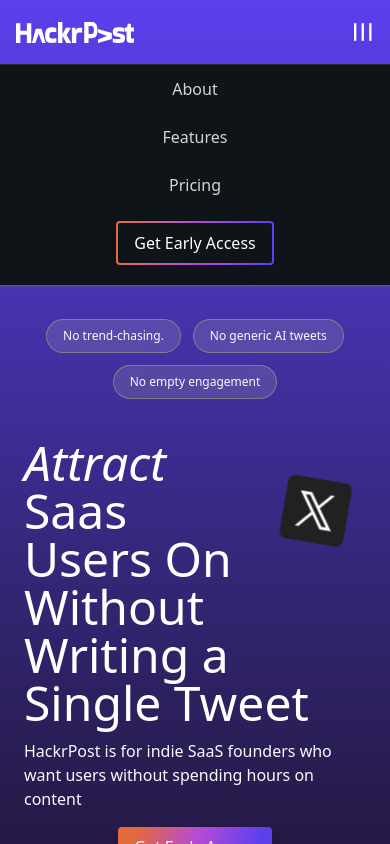
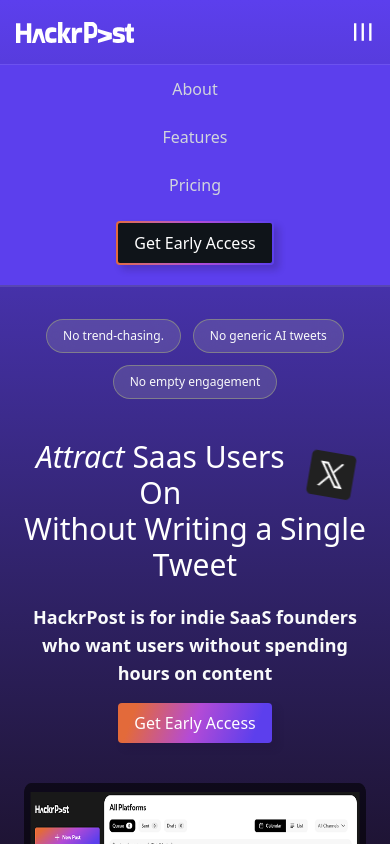
Before and after one commit to Jahswill-web-dev/BlogO-fullstack, a Next.js app: page / in a window 390 px wide. Both pictures are taken after a click on the button "Toggle menu". Shown: the top 844 px of the page. Built offline with nearby package versions, Linux system fonts and the light colour scheme.

Commit message:
finished hero section made fontsize responsive worked on navbar and more

```diff
--- a/src/components/landingPage/landingPage.tsx
+++ b/src/components/landingPage/landingPage.tsx
@@ -11,7 +11,7 @@
         <div className="">
             {/* Navbar and Hero section */}
             <div className="h-auto bg-linear-to-b from-[#5C3FED] to-[#10060A]">
-                <Navbar />
+                <Navbar mobileClassName="bg-[#5C3FED]" />
                 {/* Hero section */}
                 <Hero />
             </div>
@@ -26,7 +26,7 @@
                 </div>
             </div>
             {/* How it works section */}
-            <div className="h-[200vh] bg-[#08060A]
+            <div id="features" className="h-[200vh] bg-[#08060A]
                 bg-[linear-gradient(to_right,#BABABA1C_1px,transparent_1px),linear-gradient(to_bottom,#BABABA1C_1px,transparent_1px)]
                 bg-size-[40px_40px]">
                 <div className="max-w-7xl mx-auto h-full px-2 py-10">
@@ -36,7 +36,7 @@
             </div>
 
             {/* CEO and Co-founders thoughts on the product */}
-            <div className="h-[60vh]">
+            <div id="about" className="h-[60vh]">
                 <div className="max-w-7xl mx-auto px-2">
                     <h2>What Saas Founders should post on X(icon here)</h2>
                 </div>
--- a/src/components/landingPage/sections/hero.tsx
+++ b/src/components/landingPage/sections/hero.tsx
@@ -12,14 +12,14 @@
             </div>
             <div className="mt-10 flex flex-col gap-10 items-center h-full">
                 {/* Text and button */}
-                <div className="text-white flex flex-col items-center justify-center gap-4">
+                <div className="text-white flex flex-col items-center justify-center gap-4 text-center">
                     <div className="flex flex-col items-center">
-                        <div className="text-5xl flex items-center justify-center">
+                        <div className="text-3xl sm:text-4xl md:text-5xl flex items-center justify-center">
                             <h1><i>Attract</i> Saas Users On</h1>
-                            <Image alt="X icon" src="/xicon.svg" width={100} height={100} />
+                            <Image alt="X icon" src="/xicon.svg" width={100} height={100} className="w-[70px] h-[70px] md:w-[100px] md:h-[100px]"/>
                         </div>
-                        <h1 className="text-5xl">Without Writing a Single Tweet</h1>
-                        <p className="text-[#F9FAFB] mt-3">
+                        <h1 className="text-3xl sm:text-4xl md:text-5xl">Without Writing a Single Tweet</h1>
+                        <p className="text-[#F9FAFB] mt-5 font-semibold text-lg sm:text-xl">
                             HackrPost is for indie SaaS founders who want users  without spending hours on content
                         </p>
                     </div>
--- a/src/components/modules/navbar.tsx
+++ b/src/components/modules/navbar.tsx
@@ -9,11 +9,12 @@
 
 type NavbarProps = {
     navClassName?: string;
+    mobileClassName?: string;
 
 };
 
 
-export default function Navbar({ navClassName }: NavbarProps) {
+export default function Navbar({ navClassName, mobileClassName }: NavbarProps) {
     const [isOpen, setIsOpen] = useState(false);
     // Animation variants for mobile menu
     const menuVariants = {
@@ -81,12 +82,14 @@
                         animate="open"
                         exit="closed"
                         variants={menuVariants}
-                        className="md:hidden overflow-hidden bg-[#0F1419] border-t border-white/10 px-4 space-y-4 text-gray-300
-                        flex flex-col pb-5 gap-2 pt-3 justify-center items-center"
+                        className={clsx(
+                            "md:hidden overflow-hidden bg-[#0F1419] border-t border-white/10 px-4 space-y-4 text-gray-300 flex flex-col pb-5 gap-2 pt-3 justify-center items-center",
+
+                            mobileClassName)}
                     >
-                        <Link href="#about" onClick={() => setIsOpen(false)}>About</Link>
-                        <Link href="#features" onClick={() => setIsOpen(false)}>Features</Link>
-                        <Link href="#pricing" onClick={() => setIsOpen(false)}>Pricing</Link>
+                        <Link href="/#about" onClick={() => setIsOpen(false)}>About</Link>
+                        <Link href="/#features" onClick={() => setIsOpen(false)}>Features</Link>
+                        <Link href="/pricing" onClick={() => setIsOpen(false)}>Pricing</Link>
 
                         <Link
                             href="/pricing"
```
